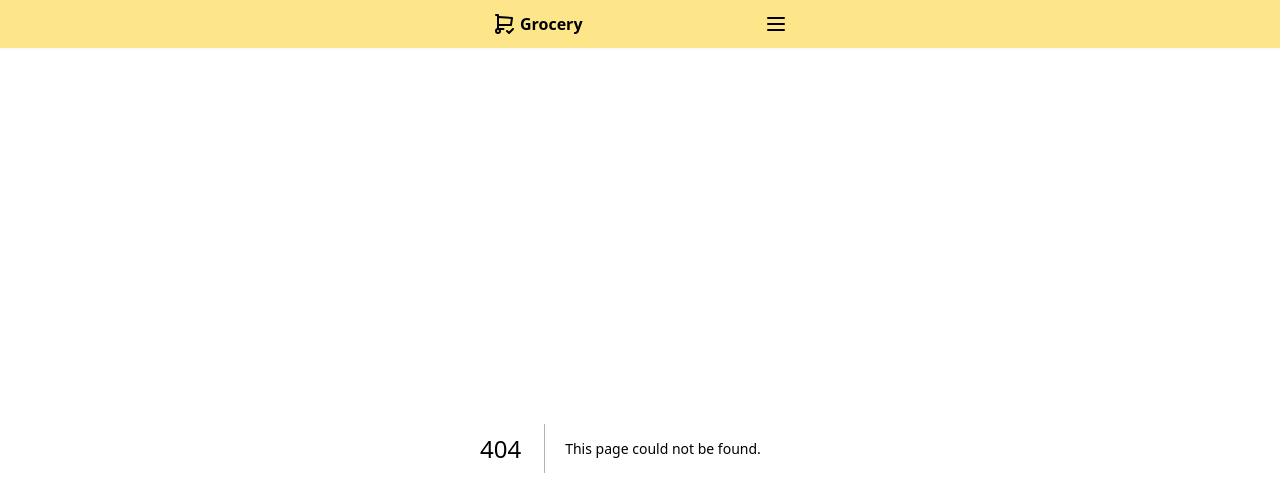
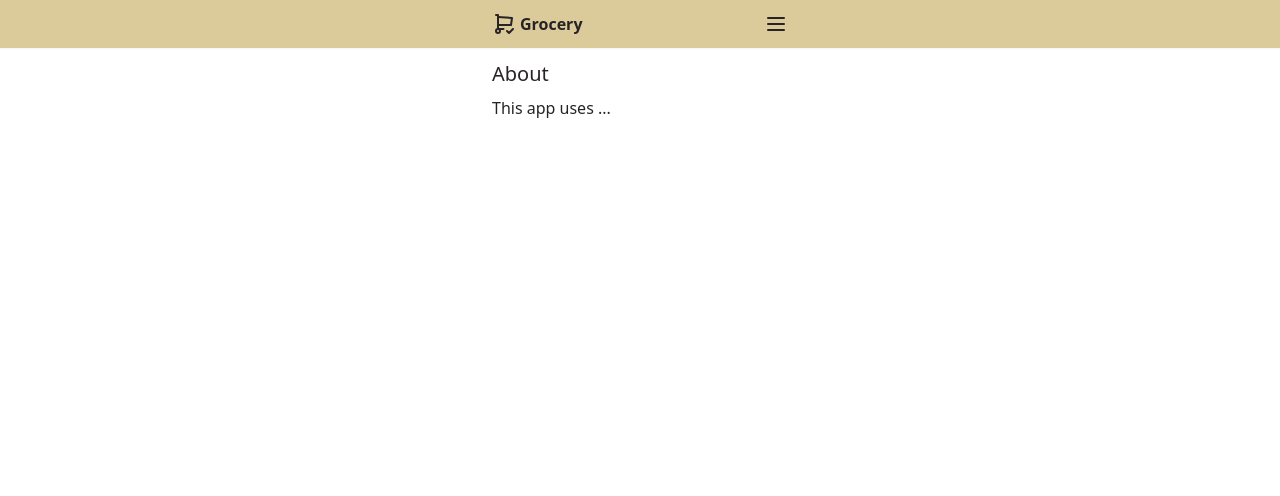
Before and after one commit to gillid/grocery, a Next.js app: page /about in a window 1280 px wide. Before the commit this address had no page. Shown: the top 496 px of the page. Built offline with nearby package versions, Linux system fonts and the light colour scheme.

Commit message:
Pages and navigation menu

```diff
--- a/src/_layout/Header.tsx
+++ b/src/_layout/Header.tsx
@@ -1,17 +1,16 @@
 import React from 'react';
-import { TbMenu2, TbShoppingCartCheck } from 'react-icons/tb';
+import { TbShoppingCartCheck } from 'react-icons/tb';
+import { Menu } from './Menu';
 
 export const Header = () => {
   return (
-    <header className='absolute top-0 left-0 right-0 bg-amber-200 h-[3em] overflow-hidden shadow-sm'>
+    <header className='absolute top-0 left-0 right-0 bg-base-300 h-[3em] overflow-visible shadow-sm'>
       <nav className='gutter navbar p-0 min-h-0'>
         <div className='flex-1 ml-3'>
           <TbShoppingCartCheck size={24} />
           <span className='ml-1 font-semibold select-none'>Grocery</span>
         </div>
-        <button className='btn btn-square btn-ghost'>
-          <TbMenu2 size={24} />
-        </button>
+        <Menu />
       </nav>
     </header>
   );
--- /dev/null
+++ b/src/_layout/Menu.tsx
@@ -0,0 +1,46 @@
+'use client';
+
+import { TbMenu2 } from 'react-icons/tb';
+import React from 'react';
+import { usePathname } from 'next/navigation';
+import Link from 'next/link';
+
+const MenuItem: React.FC<React.PropsWithChildren<{ href: string }>> = ({
+  children,
+  href,
+}) => {
+  const pathname = usePathname();
+  const isActive = pathname === href;
+
+  if (isActive) {
+    return (
+      <li>
+        <span className='btn-active btn-disabled'>{children}</span>
+      </li>
+    );
+  }
+
+  return (
+    <li>
+      <Link href={href}>{children}</Link>
+    </li>
+  );
+};
+
+export const Menu = () => {
+  return (
+    <div className='dropdown dropdown-end'>
+      <div tabIndex={0} role='button' className='btn btn-square btn-ghost'>
+        <TbMenu2 size={24} />
+      </div>
+      <ul
+        tabIndex={0}
+        className='dropdown-content menu bg-base-100 rounded-box z-[1] w-52 p-2 shadow'
+      >
+        <MenuItem href='/'>Dashboard</MenuItem>
+        <MenuItem href='/share'>Share List</MenuItem>
+        <MenuItem href='/about'>About</MenuItem>
+      </ul>
+    </div>
+  );
+};
--- a/src/_layout/RootLayout.tsx
+++ b/src/_layout/RootLayout.tsx
@@ -8,7 +8,7 @@ export const RootLayout: React.FC<React.PropsWithChildren> = ({ children }) => {
       <body>
         <div className='h-screen overflow-y-scroll overflow-x-hidden relative'>
           <Header />
-          <main className='min-h-screen pt-[3em] flex'>
+          <main className='min-h-screen pt-[3em] flex bg-white'>
             <div className='gutter flex'>{children}</div>
           </main>
         </div>
--- a/src/app/(dashboard)/page.tsx
+++ b/src/app/(dashboard)/page.tsx
@@ -32,7 +32,7 @@ export default async function Dashboard() {
   const auth = await getAuth();
 
   return (
-    <div>
+    <div className='mx-3 mt-3 flex-1'>
       <h1>Home</h1>
       {auth ? <Private /> : <Public />}
     </div>
--- /dev/null
+++ b/src/app/about/page.tsx
@@ -0,0 +1,10 @@
+import React from 'react';
+
+export default async function About() {
+  return (
+    <div className='mx-3 mt-3 flex-1'>
+      <h1 className='text-xl mb-2'>About</h1>
+      <p>This app uses ...</p>
+    </div>
+  );
+}
--- /dev/null
+++ b/src/app/share/page.tsx
@@ -0,0 +1,13 @@
+import React from 'react';
+import { getAuth } from '@/auth';
+
+export default async function Share() {
+  const auth = await getAuth();
+
+  return (
+    <div className='mx-3 mt-3 flex-1'>
+      <h1 className='text-xl mb-2'>Share List</h1>
+      {auth ? <p>Authorized</p> : <p>Not authorized</p>}
+    </div>
+  );
+}
--- a/tailwind.config.ts
+++ b/tailwind.config.ts
@@ -7,6 +7,6 @@ export default {
   content: ['./src/**/*.{js,ts,jsx,tsx,mdx}'],
   plugins: [daisyui],
   daisyui: {
-    themes: ['cupcake'],
+    themes: ['retro'],
   },
 } satisfies Config;
```
